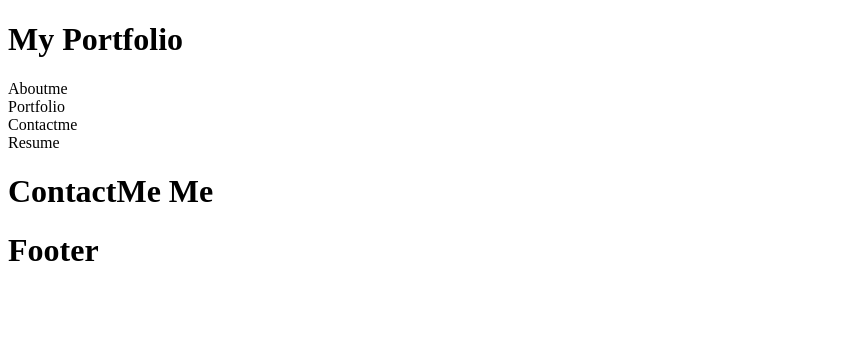
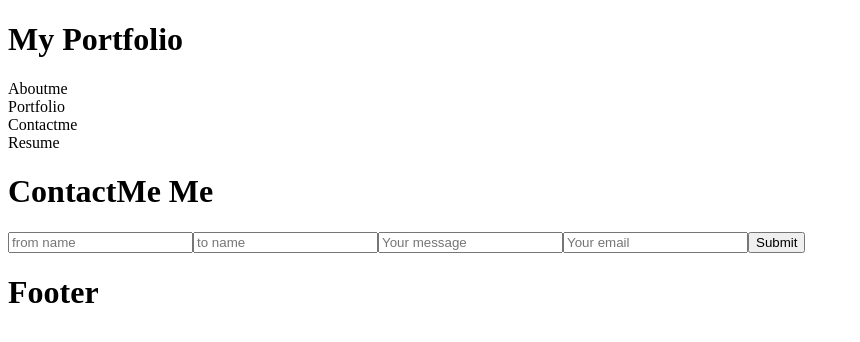
Before and after one commit to connorbottone/CbottonePorfolio, a React (Create React App) app in the folder my-app/: page / in a window 1280 px wide. Both pictures are taken after a click on the element "Contactme". Shown: the top 342 px of the page, without its empty margins (0-860 px from the left). Built offline with nearby package versions, Linux system fonts and the light colour scheme.

Commit message:
set up emailing templete using emailjs to submit emails from contact page to my email

```diff
--- a/my-app/package.json
+++ b/my-app/package.json
@@ -6,6 +6,7 @@
     "@testing-library/jest-dom": "^5.16.5",
     "@testing-library/react": "^13.4.0",
     "@testing-library/user-event": "^13.5.0",
+    "emailjs-com": "^3.2.0",
     "react": "^18.2.0",
     "react-dom": "^18.2.0",
     "react-scripts": "5.0.1",
--- a/my-app/src/App.js
+++ b/my-app/src/App.js
@@ -2,10 +2,10 @@
 
 import { Header, Aboutme, Portfolio, Contactme, Footer, Resume} from '../src/components'
 
-
+//setting defult page to Aboutme to render on page load
 function App() {
 
-  const [currentPage, setCurrentPage] = useState("About");
+  const [currentPage, setCurrentPage] = useState("Aboutme");
 
   return (
     <>
--- a/my-app/src/components/Contactme.js
+++ b/my-app/src/components/Contactme.js
@@ -1,7 +1,18 @@
+import { useState } from 'react';
+import { send } from 'emailjs-com';
+import FormData from "./Formdata";
+
+
 const ContactMe = () => {
+
+
+
     return (
         <div>
             <h1>ContactMe Me</h1>
-            </div>)}
+            <FormData />
 
-            export default ContactMe;
+        </div>)
+}
+
+export default ContactMe;
--- /dev/null
+++ b/my-app/src/components/Formdata.js
@@ -0,0 +1,65 @@
+import { useState } from 'react';
+import { send } from 'emailjs-com';
+const FormData = () => {
+    const [toSend, setToSend] = useState({
+        from_name: '',
+        to_name: '',
+        message: '',
+        reply_to: '',
+      });
+      const onSubmit = (e) => {
+        e.preventDefault();
+        send(
+          'service_p4lfrx5',
+          'template_ok240dj',
+          toSend,
+          'AGPFhv9zC94kWN0r5'
+        )
+          .then((response) => {
+            console.log('SUCCESS!', response.status, response.text);
+          })
+          .catch((err) => {
+            console.log('FAILED...', err);
+          });
+      };
+      const handleChange = (e) => {
+        setToSend({ ...toSend, [e.target.name]: e.target.value });
+      };
+    return (
+        <div className="App">
+            <form onSubmit={onSubmit}>
+                <input
+                    type='text'
+                    name='from_name'
+                    placeholder='from name'
+                    value={toSend.from_name}
+                    onChange={handleChange}
+                />
+                <input
+                    type='text'
+                    name='to_name'
+                    placeholder='to name'
+                    value={toSend.to_name}
+                    onChange={handleChange}
+                />
+                <input
+                    type='text'
+                    name='message'
+                    placeholder='Your message'
+                    value={toSend.message}
+                    onChange={handleChange}
+                />
+                <input
+                    type='text'
+                    name='reply_to'
+                    placeholder='Your email'
+                    value={toSend.reply_to}
+                    onChange={handleChange}
+                />
+                <button type='submit'>Submit</button>
+            </form>
+        </div>
+    );
+}
+
+export default FormData;
```
Also changed, not shown: 1 other file (tests, documents, lock files or other folders).
